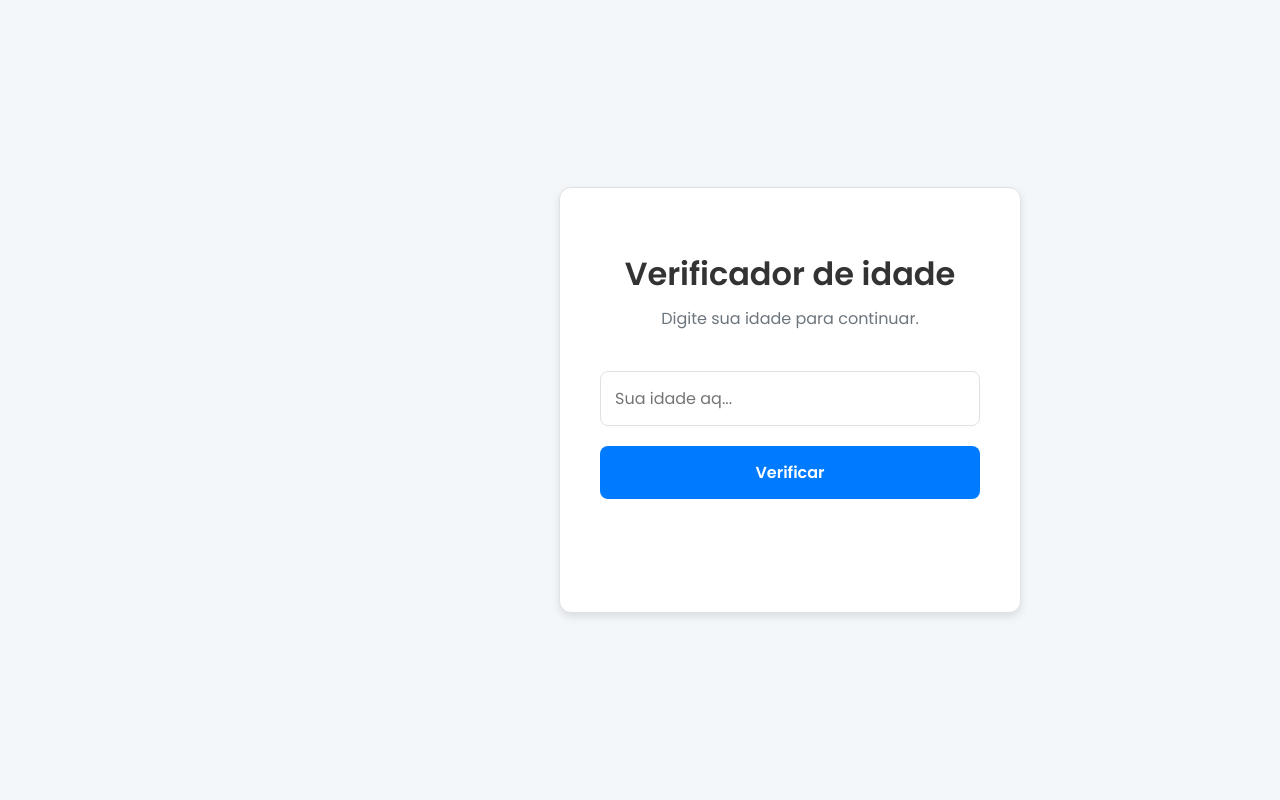
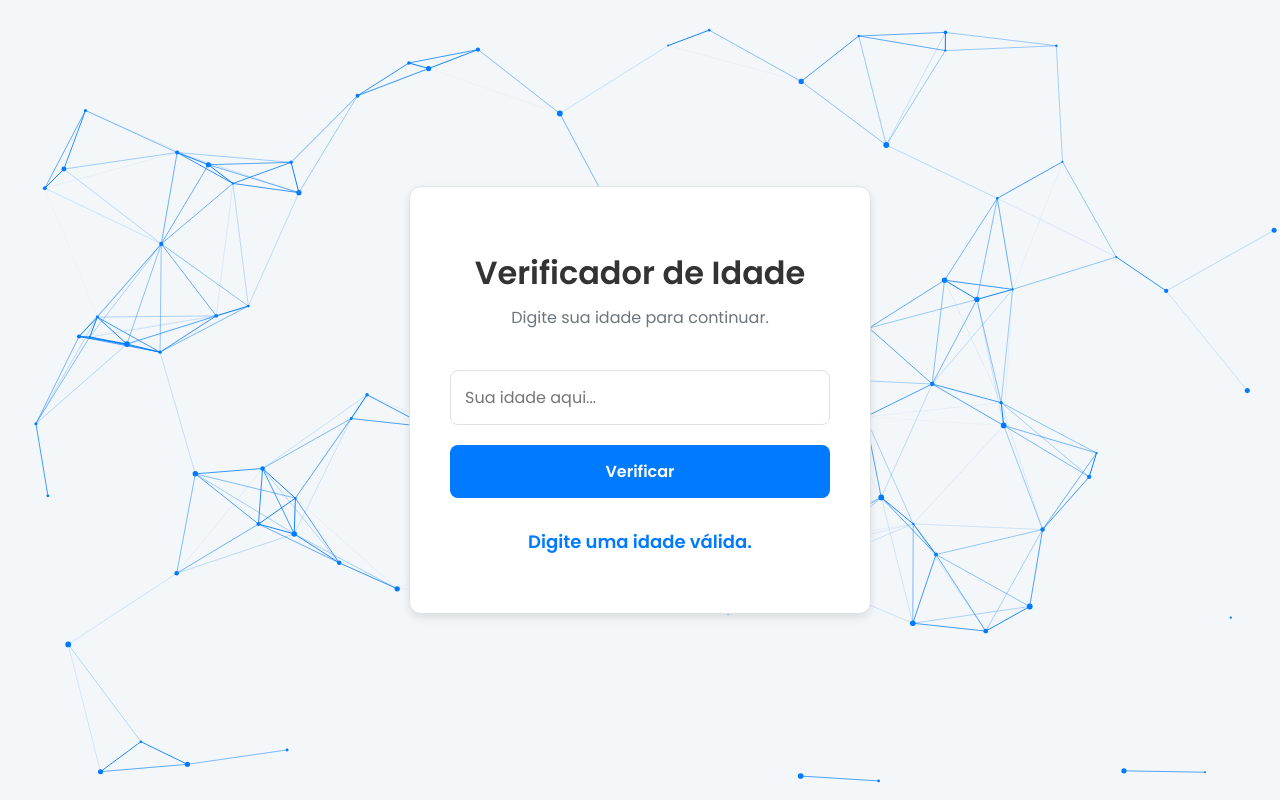
Before and after one commit to outlooknati/estruturadecontrolee, a plain HTML site: page estrutura de controle/index.html in a window 1280 px wide. Both pictures are taken after a click on the button "Verificar". Drawn offline with Linux system fonts and the light colour scheme.

Commit message:
Add files via upload

```diff
--- a/estrutura de controle/index.html
+++ b/estrutura de controle/index.html
@@ -3,22 +3,21 @@
 <head>
     <meta charset="UTF-8">
     <meta name="viewport" content="width=device-width, initial-scale=1.0">
-    <title>Verificador de idade | Desing clássico</title>
+    <title>Verificador de Idade | Design Clássico</title>
     <link rel="stylesheet" href="style.css">
-
 </head>
 <body>
-    <canvas id="background-canvas">
+    <canvas id="Background-canvas">
     </canvas>
 
     <div class="container">
-        <h1>Verificador de idade</h1>
+        <h1>Verificador de Idade</h1>
         <p class="subtitulo"> Digite sua idade para continuar.</p>
-        <input type="number" id="idade" placeholder="Sua idade aq...">
-        <button id="verificarButton">Verificar</button>
+        <input type="number" id="idadeInput" placeholder="Sua idade aqui...">
+        <button id="verifyButton">Verificar</button>
         <p id="resultado"></p>
     </div>
 
-    <link rel="stylesheet" href="script.js">
+    <script src="script.js"></script>
 </body>
 </html>
--- a/estrutura de controle/script.js
+++ b/estrutura de controle/script.js
@@ -2,33 +2,33 @@ const idadeInput = document.getElementById('idadeInput');
 const verifyButton = document.getElementById('verifyButton');
 const resultado = document.getElementById('resultado');
 
-function verificarIdade(){
+function verificarIdade() {
   resultado.classList.remove('visivel');
-  const idade = parseInt(idade.value);
-  let menssagem = '';
+  const idade = parseInt(idadeInput.value);
+  let mensagem = '';
 
-  if(isNan(idade) || idade < 0){
-    menssagem = 'Digite uma idade válida.';
-  }else if(idade < 18){
-    menssagem = "Você é menor de idade";
-  }else if(idade < 60){
-     menssagem = 'Você é adulto';
-  }else{
-    menssagem = 'Você é idoso'
+  if (isNaN(idade) || idade < 0) {
+    mensagem = 'Digite uma idade válida.';
+  } else if (idade < 18) {
+    mensagem = 'Você é menor de idade';
+  } else if (idade < 60) {
+    mensagem = 'Você é adulto';
+  } else {
+    mensagem = 'Você é idoso';
   }
 
   setTimeout(() => {
-    resultado.innerText = menssagem;
+    resultado.innerText = mensagem;
     resultado.classList.add('visivel');
   }, 100);
 }
 
 verifyButton.addEventListener('click', verificarIdade);
 idadeInput.addEventListener('keyup', (event) => {
-    if(event.key === 'Enter') verificarIdade ();
+  if (event.key === 'Enter') verificarIdade();
 });
 
-const canvas = document.getElementById('background-canvas');
+const canvas = document.getElementById('Background-canvas');
 const ctx = canvas.getContext('2d');
 
 canvas.width = window.innerWidth;
@@ -40,7 +40,7 @@ let mouse = {
   radius: 150
 };
 
-window.addEventListener('mouse move', (event) => {
+window.addEventListener('mousemove', (event) => {
   mouse.x = event.x;
   mouse.y = event.y;
 });
@@ -48,24 +48,86 @@ window.addEventListener('mouse move', (event) => {
 let particulasArray = [];
 const numeroDeParticulas = 100;
 
-class Particula{
-    constructor(x, y, direcaoX, direcaoY, tamanho, cor){
+class Particula {
+  constructor(x, y, direcaoX, direcaoY, tamanho, cor) {
     this.x = x;
     this.y = y;
     this.direcaoX = direcaoX;
     this.direcaoY = direcaoY;
     this.tamanho = tamanho;
-        this.cor =cor;
+    this.cor = cor;
   }
 
-    desenhar(){
+  desenhar() {
     ctx.beginPath();
-        ctx.arc(this.x, this.y, this.tamanho, 0, math.PI * 2, false);
-        ctx.fillStyle = '#007bff';
+    ctx.arc(this.x, this.y, this.tamanho, 0, Math.PI * 2, false);
+    ctx.fillStyle = this.cor;
     ctx.fill();
   }
 
+  atualizar() {
+    if (this.x + this.tamanho > canvas.width || this.x - this.tamanho < 0) {
+      this.direcaoX = -this.direcaoX;
+    }
+    if (this.y + this.tamanho > canvas.height || this.y - this.tamanho < 0) {
+      this.direcaoY = -this.direcaoY;
+    }
 
+    this.x += this.direcaoX;
+    this.y += this.direcaoY;
+    this.desenhar();
+  }
+}
 
+function init() {
+  particulasArray = [];
+  for (let i = 0; i < numeroDeParticulas; i++) {
+    let tamanho = Math.random() * 2 + 1;
+    let x = Math.random() * (innerWidth - tamanho * 2) + tamanho;
+    let y = Math.random() * (innerHeight - tamanho * 2) + tamanho;
+    let direcaoX = (Math.random() * 0.4) - 0.2;
+    let direcaoY = (Math.random() * 0.4) - 0.2;
+    let cor = '#007bff';
+    particulasArray.push(new Particula(x, y, direcaoX, direcaoY, tamanho, cor));
+  }
+}
 
+function conectar() {
+  for (let a = 0; a < particulasArray.length; a++) {
+    for (let b = a + 1; b < particulasArray.length; b++) {
+      let dx = particulasArray[a].x - particulasArray[b].x;
+      let dy = particulasArray[a].y - particulasArray[b].y;
+      let distancia = dx * dx + dy * dy;
+
+      if (distancia < (canvas.width / 7) * (canvas.height / 7)) {
+        ctx.strokeStyle = `rgba(0, 123, 255, ${1 - distancia / 20000})`;
+        ctx.lineWidth = 1;
+        ctx.beginPath();
+        ctx.moveTo(particulasArray[a].x, particulasArray[a].y);
+        ctx.lineTo(particulasArray[b].x, particulasArray[b].y);
+        ctx.stroke();
       }
+    }
+  }
+}
+
+function animar() {
+  requestAnimationFrame(animar);
+  ctx.clearRect(0, 0, canvas.width, canvas.height);
+  particulasArray.forEach(particula => particula.atualizar());
+  conectar();
+}
+
+window.addEventListener('resize', () => {
+  canvas.width = window.innerWidth;
+  canvas.height = window.innerHeight;
+  init();
+});
+
+window.addEventListener('mouseout', () => {
+  mouse.x = undefined;
+  mouse.y = undefined;
+});
+
+init();
+animar();
```
Lines whose indentation alone changed are shown as unchanged.
